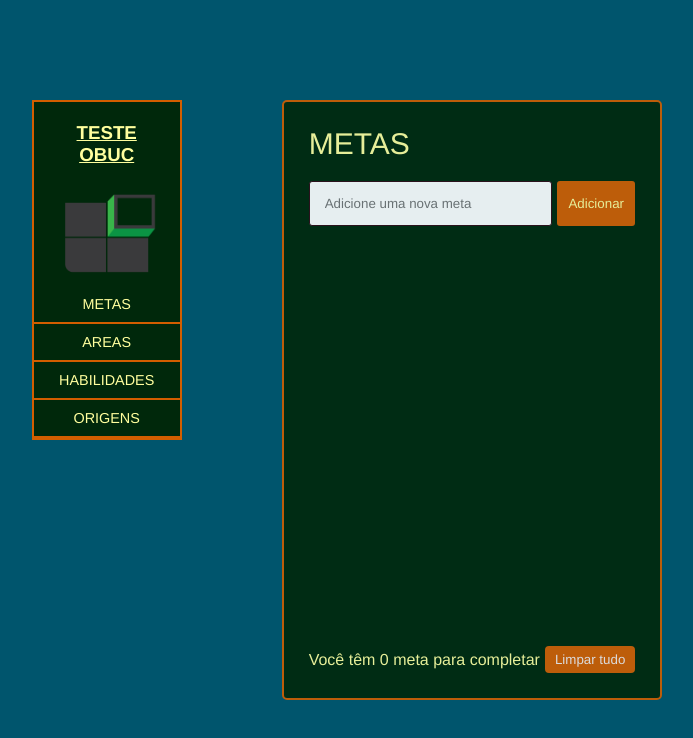
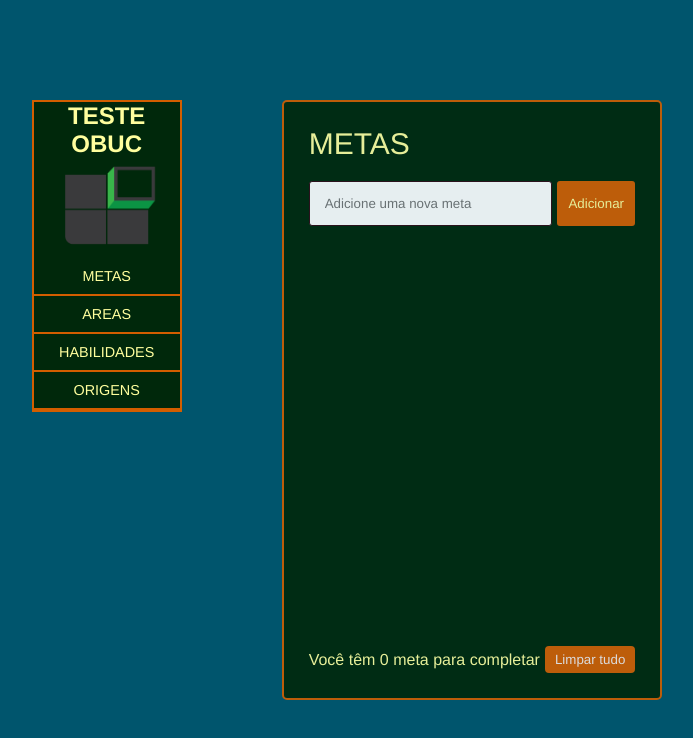
Before and after one commit to Obuc/desafio-estagio, a plain HTML site: page metas.html in a window 1280 px wide. Shown: the whole page, without its empty margins (168-861 px from the left). Drawn offline with Linux system fonts and the light colour scheme.

Commit message:
modificacao texto metas

```diff
--- a/metas.html
+++ b/metas.html
@@ -30,7 +30,7 @@
             <!--Menu de páginas-->
             <div class="menu">
                 <nav>
-                    <h3>TESTE OBUC</h3>
+                    <h2>TESTE OBUC</h2>
                     <a href="index.html"><img src="assets/imagens/logoObuc.png"></a>
                     <ul>
                         <li><a href="">Metas</a></li>
```
